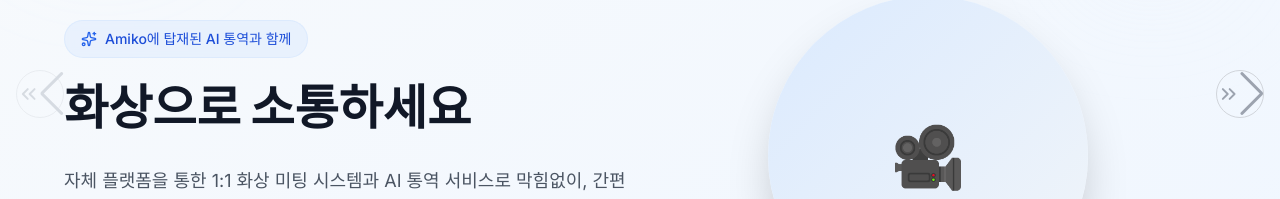
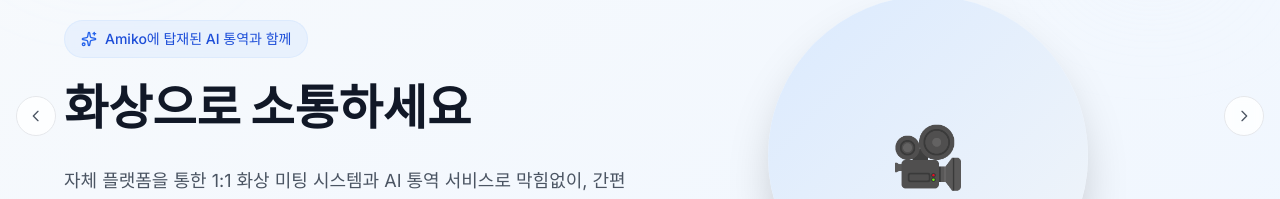
Before and after one commit to Sanghoonhan1334/Amiko-Project, a Next.js app: page / in a window 1280 px wide. Shown: the part 284-483 px from the top of the page. Built offline with nearby package versions, Linux system fonts and the light colour scheme; no server answers; a web font is replaced by a local one.

Commit message:
feat: replace navigation buttons with new custom design - clean white circular buttons with SVG arrows

```diff
--- a/src/components/landing/Hero.tsx
+++ b/src/components/landing/Hero.tsx
@@ -172,12 +172,23 @@ export default function Hero() {
           </Swiper>
 
           {/* 커스텀 네비게이션 버튼 */}
-          <div className="swiper-button-prev !w-12 !h-12 !bg-transparent !border !border-gray-300 !rounded-full !text-gray-400 hover:!bg-gray-50 transition-all duration-300 !top-1/2 !-translate-y-1/2 !left-4">
-            <ChevronsLeft className="w-5 h-5" />
-          </div>
-          <div className="swiper-button-next !w-12 !h-12 !bg-transparent !border !border-gray-300 !rounded-full !text-gray-400 hover:!bg-gray-50 transition-all duration-300 !top-1/2 !-translate-y-1/2 !right-4">
-            <ChevronsRight className="w-5 h-5" />
-          </div>
+          <button
+            onClick={() => swiperRef.current?.slidePrev()}
+            className="absolute left-4 top-1/2 -translate-y-1/2 z-10 w-10 h-10 bg-white/80 backdrop-blur-sm rounded-full border border-gray-200 flex items-center justify-center text-gray-600 hover:bg-white hover:shadow-lg transition-all duration-300"
+          >
+            <svg className="w-4 h-4" fill="none" stroke="currentColor" viewBox="0 0 24 24">
+              <path strokeLinecap="round" strokeLinejoin="round" strokeWidth={2} d="M15 19l-7-7 7-7" />
+            </svg>
+          </button>
+
+          <button
+            onClick={() => swiperRef.current?.slideNext()}
+            className="absolute right-4 top-1/2 -translate-y-1/2 z-10 w-10 h-10 bg-white/80 backdrop-blur-sm rounded-full border border-gray-200 flex items-center justify-center text-gray-600 hover:bg-white hover:shadow-lg transition-all duration-300"
+          >
+            <svg className="w-4 h-4" fill="none" stroke="currentColor" viewBox="0 0 24 24">
+              <path strokeLinecap="round" strokeLinejoin="round" strokeWidth={2} d="M9 5l7 7-7 7" />
+            </svg>
+          </button>
 
           {/* 커스텀 페이지네이션 */}
           <div className="swiper-pagination !bottom-8 !flex !justify-center !gap-2">
```
